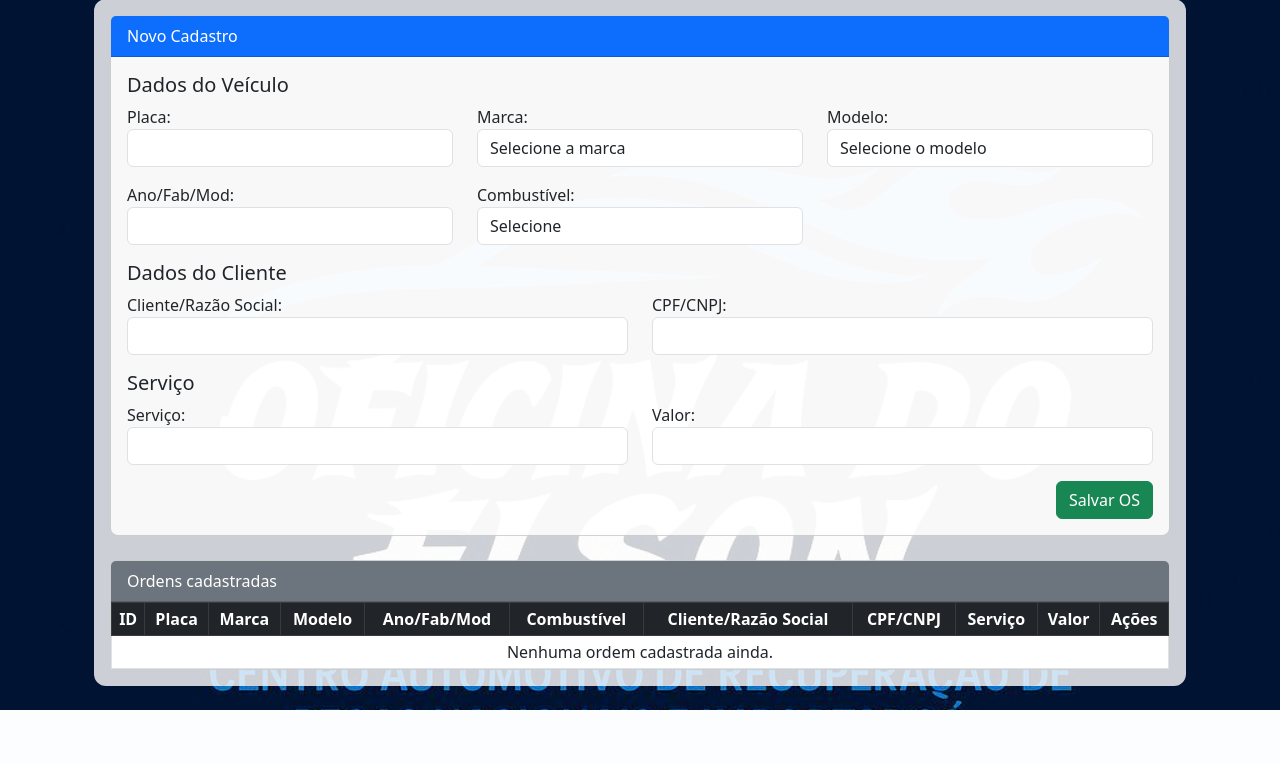
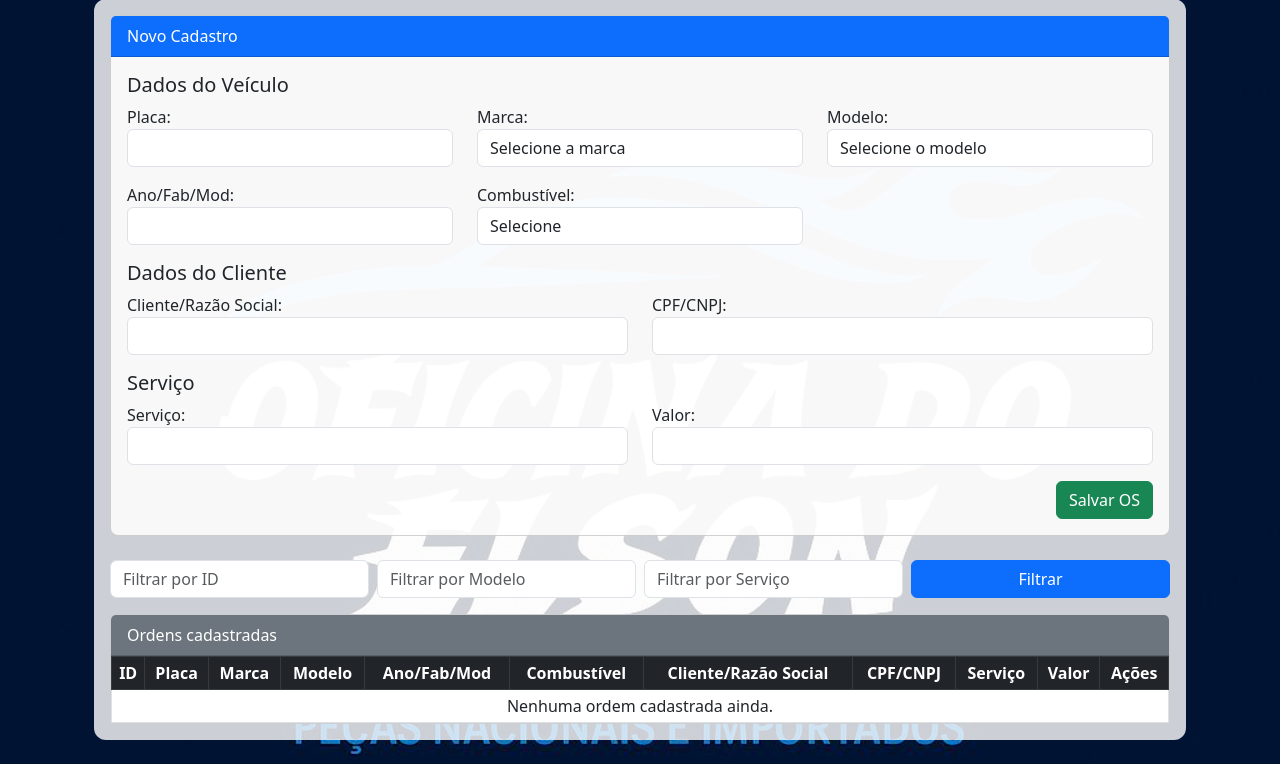
Before and after one commit to odilioo/oficina-Flask, a Flask app: page / in a window 1280 px wide. Shown: the part 145-909 px from the top of the page. Before the commit the page ends 855 px from the top, so only its background shows below. Run offline with Flask 3, Linux system fonts and the light colour scheme; data that the repository does not hold is empty.

Commit message:
Adiciona filtros de busca no app.py e no formulário, além de melhorias em sugestões de serviço

```diff
--- a/app.py
+++ b/app.py
@@ -26,9 +26,27 @@ def init_db():
 
 @app.route('/')
 def index():
+    id_filtro = request.args.get('id')
+    modelo_filtro = request.args.get('modelo')
+    servico_filtro = request.args.get('servico')
+
     conn = sqlite3.connect('database.db')
     cursor = conn.cursor()
-    cursor.execute('SELECT * FROM ordens')
+
+    query = 'SELECT * FROM ordens WHERE 1=1'
+    params = []
+
+    if id_filtro:
+        query += ' AND id = ?'
+        params.append(id_filtro)
+    if modelo_filtro:
+        query += ' AND modelo LIKE ?'
+        params.append(f'%{modelo_filtro}%')
+    if servico_filtro:
+        query += ' AND servico LIKE ?'
+        params.append(f'%{servico_filtro}%')
+
+    cursor.execute(query, params)
     ordens = cursor.fetchall()
     conn.close()
     return render_template('index.html', ordens=ordens)
--- a/templates/index.html
+++ b/templates/index.html
@@ -24,7 +24,7 @@
             </div>
             <div class="col-md-4 mb-3">
               <label>Marca:</label>
-              <select name="marca" class="form-control" required>
+              <select name="marca" id="marca" class="form-control" required onchange="updateModelos()">
                 <option value="">Selecione a marca</option>
                 <option value="Ford">Ford</option>
                 <option value="Chevrolet">Chevrolet</option>
@@ -33,19 +33,22 @@
                 <option value="Toyota">Toyota</option>
                 <option value="Hyundai">Hyundai</option>
                 <option value="Honda">Honda</option>
+                <option value="Mercedes-Benz">Mercedes-Benz</option>
+                <option value="Scania">Scania</option>
+                <option value="Volvo">Volvo</option>
+                <option value="Iveco">Iveco</option>
+                <option value="MAN">MAN</option>
+                <option value="Renault">Renault</option>
+                <option value="Peugeot">Peugeot</option>
+                <option value="Citroën">Citroën</option>
+                <option value="Kia">Kia</option>
+                <option value="JAC Motors">JAC Motors</option>
               </select>
             </div>
             <div class="col-md-4 mb-3">
               <label>Modelo:</label>
-              <select name="modelo" class="form-control" required>
+              <select name="modelo" id="modelo" class="form-control" required>
                 <option value="">Selecione o modelo</option>
-                <option value="Uno">Uno</option>
-                <option value="Ka">Ka</option>
-                <option value="Gol">Gol</option>
-                <option value="Corolla">Corolla</option>
-                <option value="HB20">HB20</option>
-                <option value="Civic">Civic</option>
-                <option value="Onix">Onix</option>
               </select>
             </div>
           </div>
@@ -82,7 +85,17 @@
           <div class="row">
             <div class="col-md-6 mb-3">
               <label>Serviço:</label>
-              <input type="text" name="servico" class="form-control" required>
+              <input list="servicos" name="servico" class="form-control" required>
+              <datalist id="servicos">
+                <option value="Troca de Óleo">
+                <option value="Alinhamento">
+                <option value="Balanceamento">
+                <option value="Revisão Completa">
+                <option value="Freios">
+                <option value="Suspensão">
+                <option value="Embreagem">
+                <option value="Escapamento">
+              </datalist>
             </div>
             <div class="col-md-6 mb-3">
               <label>Valor:</label>
@@ -96,6 +109,21 @@
         </form>
       </div>
     </div>
+
+    <form method="get" action="/" class="mb-3 row g-2">
+      <div class="col-md-3">
+        <input type="text" name="id" class="form-control" placeholder="Filtrar por ID">
+      </div>
+      <div class="col-md-3">
+        <input type="text" name="modelo" class="form-control" placeholder="Filtrar por Modelo">
+      </div>
+      <div class="col-md-3">
+        <input type="text" name="servico" class="form-control" placeholder="Filtrar por Serviço">
+      </div>
+      <div class="col-md-3">
+        <button type="submit" class="btn btn-primary w-100">Filtrar</button>
+      </div>
+    </form>
 
     <div class="card" style="background-color: rgba(255, 255, 255, 0.85); border-radius: 8px;">
       <div class="card-header bg-secondary text-white">Ordens cadastradas</div>
@@ -148,6 +176,42 @@
     </div>
   </div>
 
+</div>
   <script src="https://cdn.jsdelivr.net/npm/bootstrap@5.3.0/dist/js/bootstrap.bundle.min.js"></script>
+<script>
+  const modelosPorMarca = {
+    "Ford": ["Ka", "F-250", "Cargo"],
+    "Chevrolet": ["Onix", "S10", "D20"],
+    "Fiat": ["Uno", "Strada"],
+    "Volkswagen": ["Gol", "Delivery", "Constellation"],
+    "Toyota": ["Corolla", "Hilux"],
+    "Hyundai": ["HB20"],
+    "Honda": ["Civic"],
+    "Mercedes-Benz": ["Actros", "Atego", "Accelo"],
+    "Scania": ["R450", "P310"],
+    "Volvo": ["FH", "FMX"],
+    "Iveco": ["Daily", "Tector"],
+    "MAN": ["TGX", "TGS"],
+    "Renault": ["Duster", "Master"],
+    "Peugeot": ["Partner", "Boxer"],
+    "Citroën": ["Jumper", "Jumpy"],
+    "Kia": ["Bongo"],
+    "JAC Motors": ["V260", "T40"]
+  };
+
+  function updateModelos() {
+    const marca = document.getElementById('marca').value;
+    const modeloSelect = document.getElementById('modelo');
+    modeloSelect.innerHTML = '<option value="">Selecione o modelo</option>';
+    if (modelosPorMarca[marca]) {
+      modelosPorMarca[marca].forEach(function(modelo) {
+        const option = document.createElement('option');
+        option.value = modelo;
+        option.text = modelo;
+        modeloSelect.add(option);
+      });
+    }
+  }
+</script>
 </body>
 </html>
```
